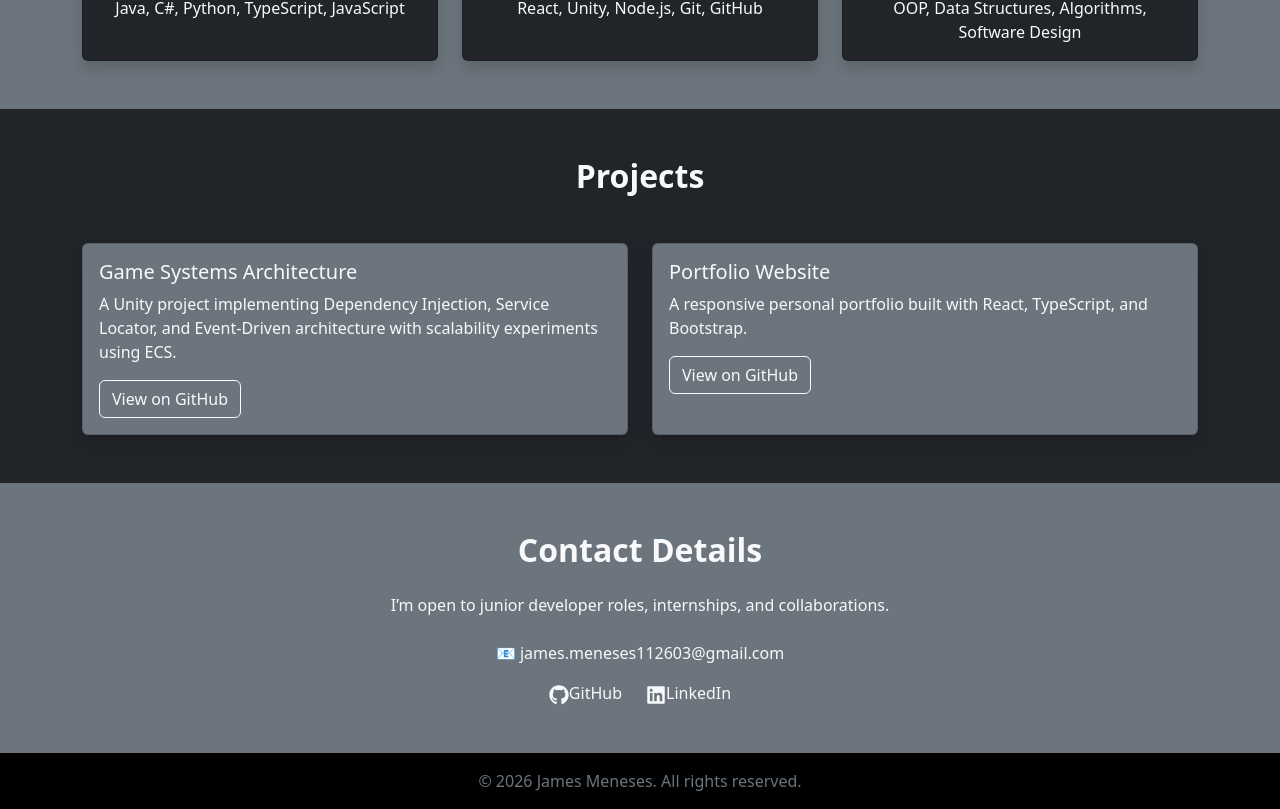
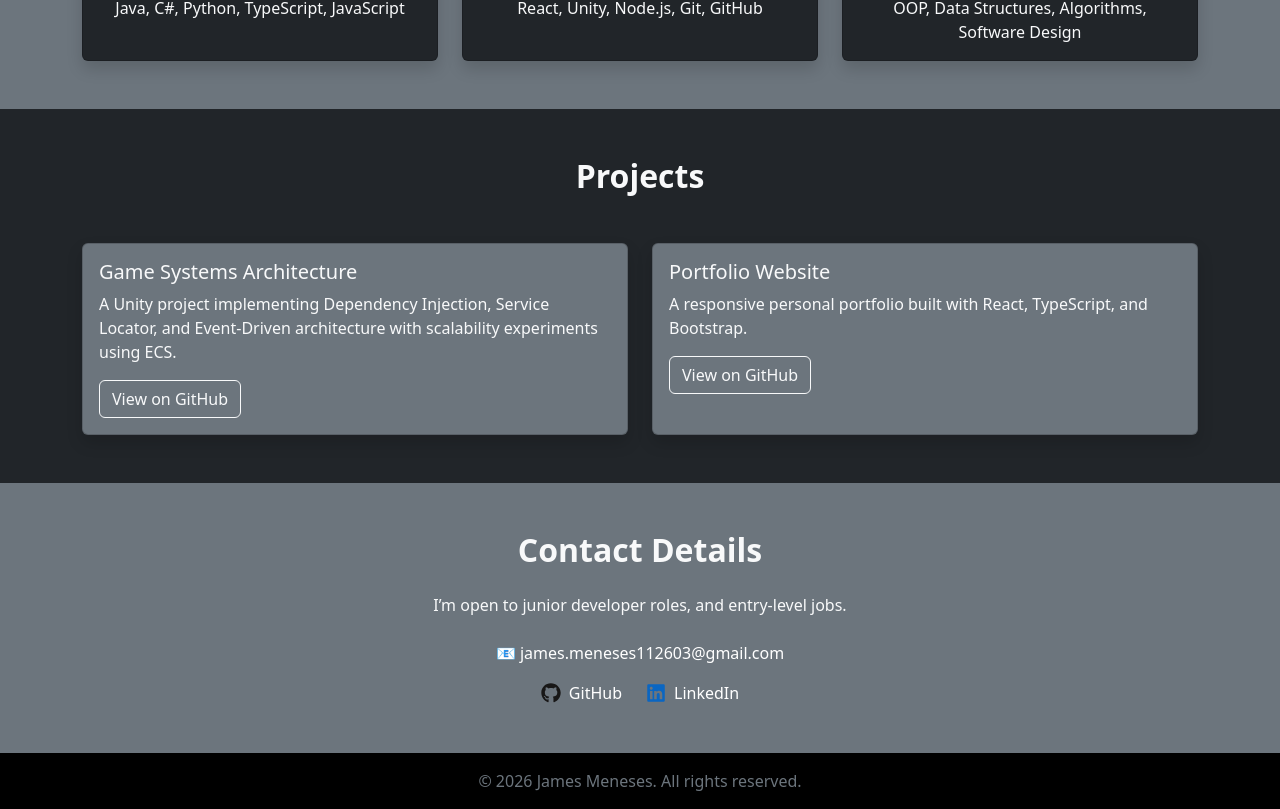
Before and after one commit to DyamesGH/Website-Portfolio, a React (Vite) app: page / in a window 1280 px wide. Shown: the part 497-1306 px from the top of the page. Built offline with nearby package versions, Linux system fonts and the light colour scheme.

Commit message:
Changed some descriptions on the home page

```diff
--- a/src/Portfolio.tsx
+++ b/src/Portfolio.tsx
@@ -1,5 +1,6 @@
 import { Container, Row, Col, Card, Button } from "react-bootstrap";
 import { FaGithub, FaLinkedin } from "react-icons/fa";
+import "./App.css";
 
 export default function Portfolio() {
   return (
@@ -133,7 +134,7 @@ export default function Portfolio() {
           <h2 className="fw-semibold mb-4">Contact Details</h2>
 
           <p className="mb-4">
-            I’m open to junior developer roles, internships, and collaborations.
+            I’m open to junior developer roles, and entry-level jobs.
           </p>
 
           <p className="mb-3">
```
